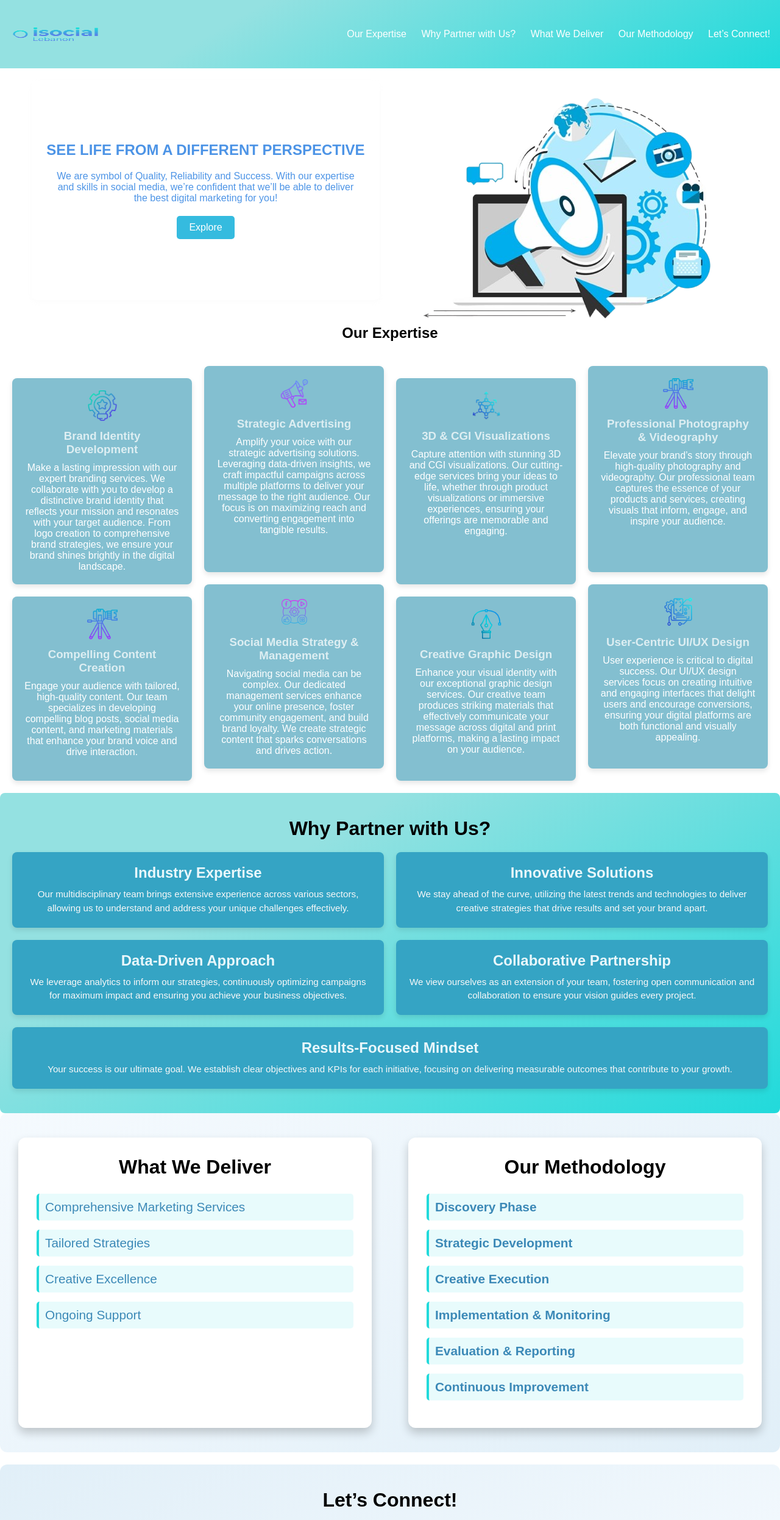
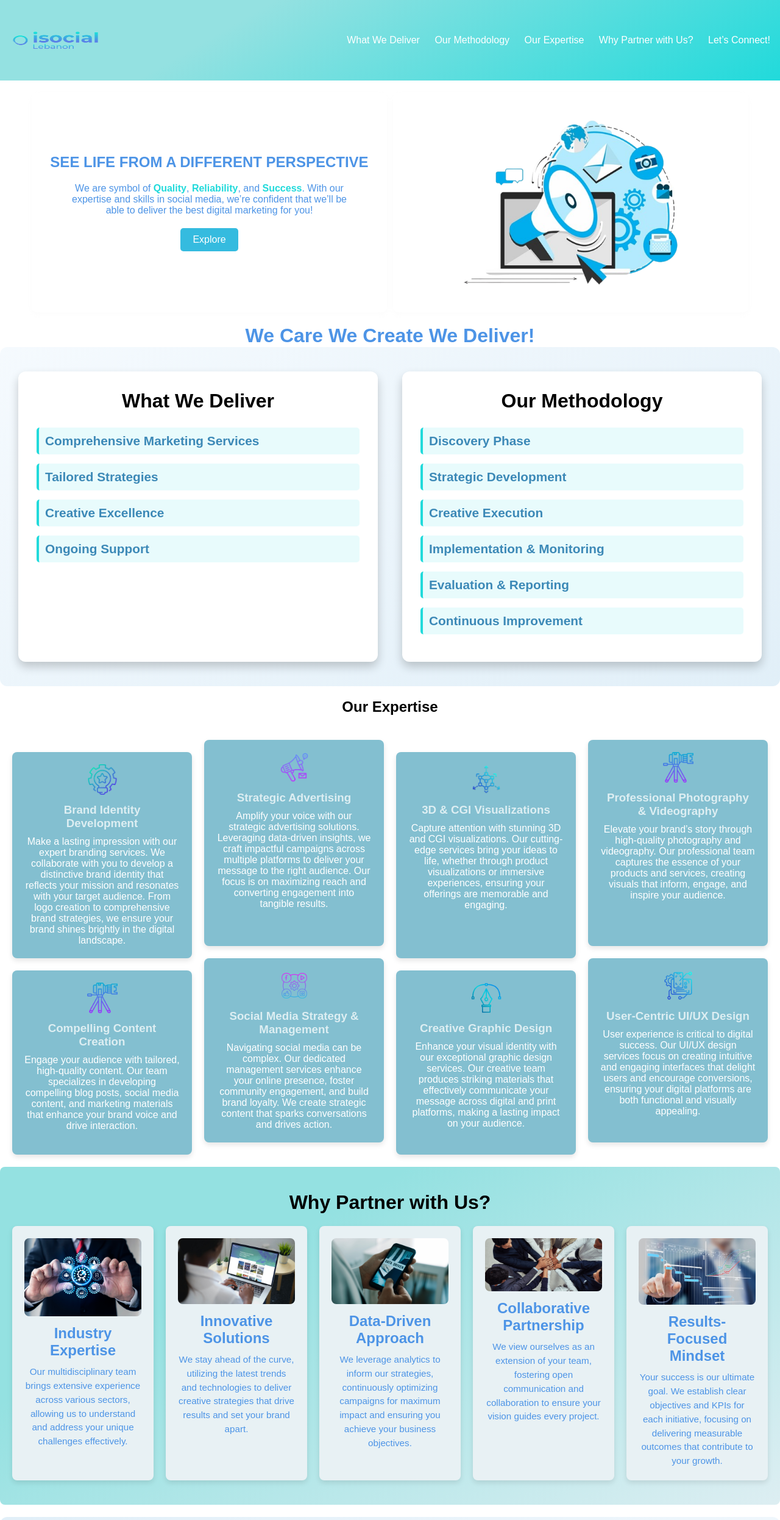
Before and after one commit to christinenammoura/digital-marketing, a plain HTML site: page index.html in a window 1280 px wide. Shown: the top 2492 px of the page at 61% size. Drawn offline with nearby package versions, Linux system fonts and the light colour scheme.

Commit message:
updated layout and style

```diff
--- a/index.html
+++ b/index.html
@@ -14,10 +14,10 @@
         <img src="./assets/isocial LOGO.png" alt="logo" class="logo">
         <nav>
             <ul>
+                <li><a href="#deliver">What We Deliver</a></li>
+                <li><a href="#methodology">Our Methodology</a></li>
                 <li><a href="#expertise">Our Expertise</a></li>
                 <li><a href="#partner">Why Partner with Us?</a></li>
-                <li><a href="#deliver">What We Deliver</a></li>
-                <li><a href="#methodology">Our Methodology</a></li>
                 <li><a href="#contact">Let’s Connect!</a></li>
             </ul>
         </nav>
@@ -26,17 +26,17 @@
     <div class="container" id="hero">
         <section class="hero">
 
-            <div class="box box-left">
+            <div class="box">
                 <h1>SEE LIFE FROM A DIFFERENT PERSPECTIVE</h1>
-                <p>We are symbol of Quality, Reliability and Success. With our expertise and skills in social media, we’re confident that we’ll be able to deliver the best digital marketing for you!</p>
+                <p>We are symbol of <span class="highlight">Quality</span>, <span class="highlight">Reliability</span>, and <span class="highlight">Success</span>. With our expertise and skills in social media, we’re confident that we’ll be able to deliver the best digital marketing for you!</p>
 
                 <div class="btn-cta">
-                    <a href="#expertise" class="cta">Explore</a>
+                    <a href="#deliver" class="cta">Explore</a>
                 </div>
 
             </div>
 
-            <div class="box-right">
+            <div class="box box-right">
                  <img src="./assets/digitall.png">
             </div>
 
@@ -46,6 +46,49 @@
     </div>
 
 
+
+    <h1 class="care"> We Care We Create We Deliver!</h1>
+    <section class="what-we-deliver-methodology" id="deliver">
+
+
+        <div class="deliver-method-container">
+            <!-- Left side: What We Deliver -->
+            <div class="left-section">
+                <h2>What We Deliver</h2>
+                <div class="titles-container">
+                    <div class="title-d">Comprehensive Marketing Services</div>
+                    <div class="title-d">Tailored Strategies</div>
+                    <div class="title-d">Creative Excellence</div>
+                    <div class="title-d">Ongoing Support</div>
+                </div>
+            </div>
+
+            <!-- Right side: Our Methodology -->
+            <div class="right-section" id="methodology">
+                <h2>Our Methodology</h2>
+                <div class="methodology-steps">
+                    <div class="step">
+                        <h3>Discovery Phase</h3>
+                    </div>
+                    <div class="step">
+                        <h3>Strategic Development</h3>
+                    </div>
+                    <div class="step">
+                        <h3>Creative Execution</h3>
+                    </div>
+                    <div class="step">
+                        <h3>Implementation & Monitoring</h3>
+                    </div>
+                    <div class="step">
+                        <h3>Evaluation & Reporting</h3>
+                    </div>
+                    <div class="step">
+                        <h3>Continuous Improvement</h3>
+                    </div>
+                </div>
+            </div>
+        </div>
+    </section>
 
     <section id="expertise">
         <h2 class="title">Our Expertise</h2>
@@ -94,72 +137,37 @@
         </div>
     </section>
 
-
-    <section class="why-partner" id="partner">
+    <section class="why-partner">
         <h2>Why Partner with Us?</h2>
         <div class="benefits-container">
             <div class="benefit">
+                <img src="./assets/industry.png">
                 <h3>Industry Expertise</h3>
                 <p>Our multidisciplinary team brings extensive experience across various sectors, allowing us to understand and address your unique challenges effectively.</p>
             </div>
             <div class="benefit">
+                <img src="./assets/innovative.png">
                 <h3>Innovative Solutions</h3>
                 <p>We stay ahead of the curve, utilizing the latest trends and technologies to deliver creative strategies that drive results and set your brand apart.</p>
             </div>
             <div class="benefit">
+                <img src="./assets/data.png">
                 <h3>Data-Driven Approach</h3>
                 <p>We leverage analytics to inform our strategies, continuously optimizing campaigns for maximum impact and ensuring you achieve your business objectives.</p>
             </div>
             <div class="benefit">
+                <img src="./assets/partnerships.png">
                 <h3>Collaborative Partnership</h3>
                 <p>We view ourselves as an extension of your team, fostering open communication and collaboration to ensure your vision guides every project.</p>
             </div>
             <div class="benefit">
+                <img src="./assets/focused.jpg">
                 <h3>Results-Focused Mindset</h3>
                 <p>Your success is our ultimate goal. We establish clear objectives and KPIs for each initiative, focusing on delivering measurable outcomes that contribute to your growth.</p>
             </div>
         </div>
     </section>
 
-    <section class="what-we-deliver-methodology" id="deliver">
-        <div class="deliver-method-container">
-            <!-- Left side: What We Deliver -->
-            <div class="left-section">
-                <h2>What We Deliver</h2>
-                <div class="titles-container">
-                    <div class="title-d">Comprehensive Marketing Services</div>
-                    <div class="title-d">Tailored Strategies</div>
-                    <div class="title-d">Creative Excellence</div>
-                    <div class="title-d">Ongoing Support</div>
-                </div>
-            </div>
-
-            <!-- Right side: Our Methodology -->
-            <div class="right-section" id="methodology">
-                <h2>Our Methodology</h2>
-                <div class="methodology-steps">
-                    <div class="step">
-                        <h3>Discovery Phase</h3>
-                    </div>
-                    <div class="step">
-                        <h3>Strategic Development</h3>
-                    </div>
-                    <div class="step">
-                        <h3>Creative Execution</h3>
-                    </div>
-                    <div class="step">
-                        <h3>Implementation & Monitoring</h3>
-                    </div>
-                    <div class="step">
-                        <h3>Evaluation & Reporting</h3>
-                    </div>
-                    <div class="step">
-                        <h3>Continuous Improvement</h3>
-                    </div>
-                </div>
-            </div>
-        </div>
-    </section>
 
     <section class="connect-section" id="contact">
         <h2>Let’s Connect!</h2>
--- a/styles/style.css
+++ b/styles/style.css
@@ -37,7 +37,8 @@ body {
 
 .logo {
     width: 150px;
-    height: 80px;
+    height: auto;
+    max-height: 100px;
 }
 
 nav ul {
@@ -82,11 +83,18 @@ nav ul li a:hover {
     gap: 10px;
 }
 
+.highlight{
+    color: #21DADB;
+    text-decoration: none;
+    font-weight: bold;
+
+}
+
 
 
 .box {
     flex: 1;
-    padding: 20px;
+    padding: 30px;
     color: #4D94E6;
     border-radius: 8px;
     display: flex;
@@ -99,14 +107,12 @@ nav ul li a:hover {
     padding: 20px;
     color: #4D94E6;
 }
-.box-left {
-
-}
 
 .box-right img{
 
     width: 100%;
     height: auto;
+    padding: 40px;
 }
 
 .btn-cta{
@@ -134,8 +140,8 @@ nav ul li a:hover {
 
 .cards-container {
     display: grid;
-    grid-template-columns: repeat(4, 1fr); /* 4 cards per row */
-    gap: 20px; /* Space between the cards */
+    grid-template-columns: repeat(4, 1fr);
+    gap: 20px;
     margin-top: 20px;
     padding: 20px;
 }
@@ -174,7 +180,7 @@ nav ul li a:hover {
 /*partner?*/
 .why-partner {
     padding: 40px 20px;
-    background: linear-gradient(150deg, #94E1E1 30%, #21DADB 100%);
+    background: linear-gradient(150deg, #94E1E1 30%, #DDEEF2 100%);
     color: #f0f0f0;
     text-align: center;
     border-radius: 8px;
@@ -195,25 +201,32 @@ nav ul li a:hover {
 }
 
 .benefit {
-    background: #35A4C4;
+    background: #e8f1f4;
     padding: 20px;
     border-radius: 8px;
     box-shadow: 0 4px 8px rgba(0, 0, 0, 0.1);
-    flex: 1 1 calc(45% - 20px);
-    min-width: 250px;
-    /*transition: transform 0.3s, box-shadow 0.3s;*/
+    flex: 1 1 calc(20% - 20px);
+    min-width: 200px;
+    text-align: center;
+    transition: transform 0.3s, box-shadow 0.3s;
+}
+
+.benefit img {
+    max-width: 100%;
+    height: auto;
+    border-radius: 8px;
 }
 
 .benefit h3 {
-    margin-bottom: 10px;
+    margin: 10px 0;
     font-size: 1.5em;
-    color: #E8F7FB;
+    color: #4D94E6;
 }
 
 .benefit p {
     font-size: 0.95em;
     line-height: 1.5;
-    color: #f8f8f8;
+    color: #4D94E6;
 }
 
 .benefit:hover {
@@ -221,11 +234,20 @@ nav ul li a:hover {
     box-shadow: 0 8px 16px rgba(0, 0, 0, 0.2);
 }
 
+
+
 /*deliver*/
+.care {
+    text-align: center;
+    color: #4D94E6;
+    font-weight: bold;
+}
+
 
 .what-we-deliver-methodology {
     display: flex;
-    gap: 40px;
+    flex-direction: column;
+    gap: 20px;
     padding: 40px 20px;
     background: linear-gradient(150deg, #F5FAFE, #E1EFF8);
     border-radius: 12px;
@@ -236,7 +258,7 @@ nav ul li a:hover {
     flex-wrap: wrap;
     justify-content: space-between;
     width: 100%;
-    gap: 40px;
+    gap: 20px;
 }
 
 .left-section, .right-section {
@@ -246,7 +268,6 @@ nav ul li a:hover {
     background: white;
     border-radius: 12px;
     box-shadow: 0 8px 16px rgba(0, 0, 0, 0.2);
-    /*transition: transform 0.3s;*/
 }
 
 .left-section:hover, .right-section:hover {
@@ -262,13 +283,13 @@ nav ul li a:hover {
 
 .titles-container .title-d, .methodology-steps .step h3 {
     color: #3C89B7;
+    font-weight: bold;
     font-size: 1.3em;
     margin-bottom: 15px;
     padding: 10px;
     border-left: 4px solid #21DADB;
     background: rgba(33, 218, 219, 0.1);
     border-radius: 5px;
-    /*transition: background 0.3s;*/
 }
 
 .titles-container .title-d:hover, .methodology-steps .step h3:hover {
@@ -277,11 +298,13 @@ nav ul li a:hover {
 
 
 
+
+
 /*let's connect*/
 
 .connect-section {
     padding: 40px 20px;
-    background: linear-gradient(150deg, #E1EFF8, #F5FAFE); /* Subtle gradient */
+    background: linear-gradient(150deg, #E1EFF8, #F5FAFE);
     border-radius: 12px;
     text-align: center;
     margin: 20px 0;
@@ -325,12 +348,10 @@ nav ul li a:hover {
 }
 
 
-@media (max-width: 768px) {
-    .left-section, .right-section {
-        flex: 1 1 100%;
-        margin-bottom: 20px;
-    }
-}
+
+
+
+
 
 @media (max-width: 1024px) {
     .hero {
@@ -373,4 +394,44 @@ nav ul li a:hover {
         display: block;
         margin-bottom: 10px;
     }
+
+    .what-we-deliver-methodology {
+        padding: 20px;
+    }
+
+    .left-section, .right-section {
+        flex: 1 1 100%;
+        margin: 0;
+        padding: 20px;
+    }
+
+    .deliver-method-container {
+        gap: 20px;
+    }
+
+    .what-we-deliver-methodology h2 {
+        font-size: 1.8em;
+    }
+
+    .titles-container .title-d, .methodology-steps .step h3 {
+        font-size: 1.1em;
+    }
+
+    .benefit {
+        flex: 1 1 calc(45% - 20px);
+    }
 }
+
+@media (max-width: 480px) {
+    .what-we-deliver-methodology h2 {
+        font-size: 1.5em;
+    }
+
+    .titles-container .title-d, .methodology-steps .step h3 {
+        font-size: 1em;
+    }
+
+    .benefit {
+        flex: 1 1 100%;
+    }
+}
```
Also changed, not shown: assets/LG.png (added), assets/data.png (added), assets/focused.jpg (added), assets/industry.png (added), assets/innovative.png (added), assets/partnerships.png (added).
